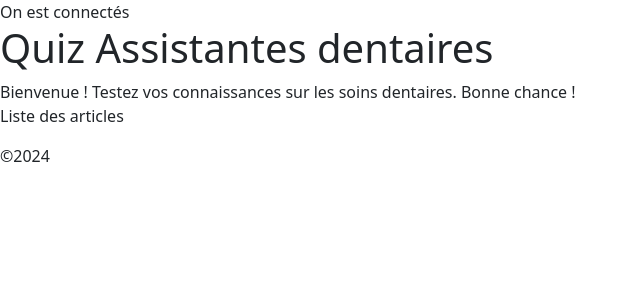
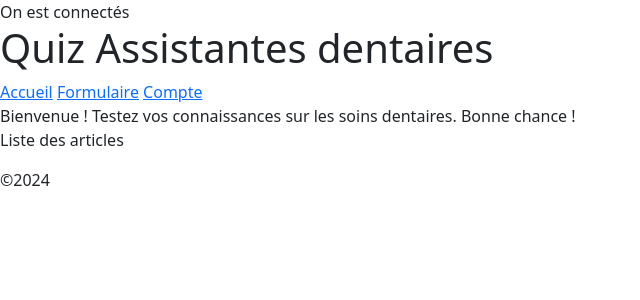
Before and after one commit to Naima-LALMI/Quiz, a PHP site: page / in a window 1280 px wide. Shown: the top 300 px of the page, without its empty margins (0-640 px from the left). Run offline with PHP 8.4, Linux system fonts and the light colour scheme; data that the repository does not hold is empty.

Commit message:
ajout header

```diff
--- a/public/index.php
+++ b/public/index.php
@@ -26,7 +26,12 @@ $listequestion = $requete->fetchAll();
 </head>
 <body>
 <h1>Quiz Assistantes dentaires </h1>
+<a href="index.php">Accueil</a>
+<a href="ajout_question.php">Formulaire</a>
+<a href="login.php">Compte</a>
+<br>
 <?php echo "Bienvenue ! Testez vos connaissances sur les soins dentaires. Bonne chance !";?>
+<br>
 
 <p>Liste des articles</p>
 <?php foreach($listequestion as $question):?>
```
